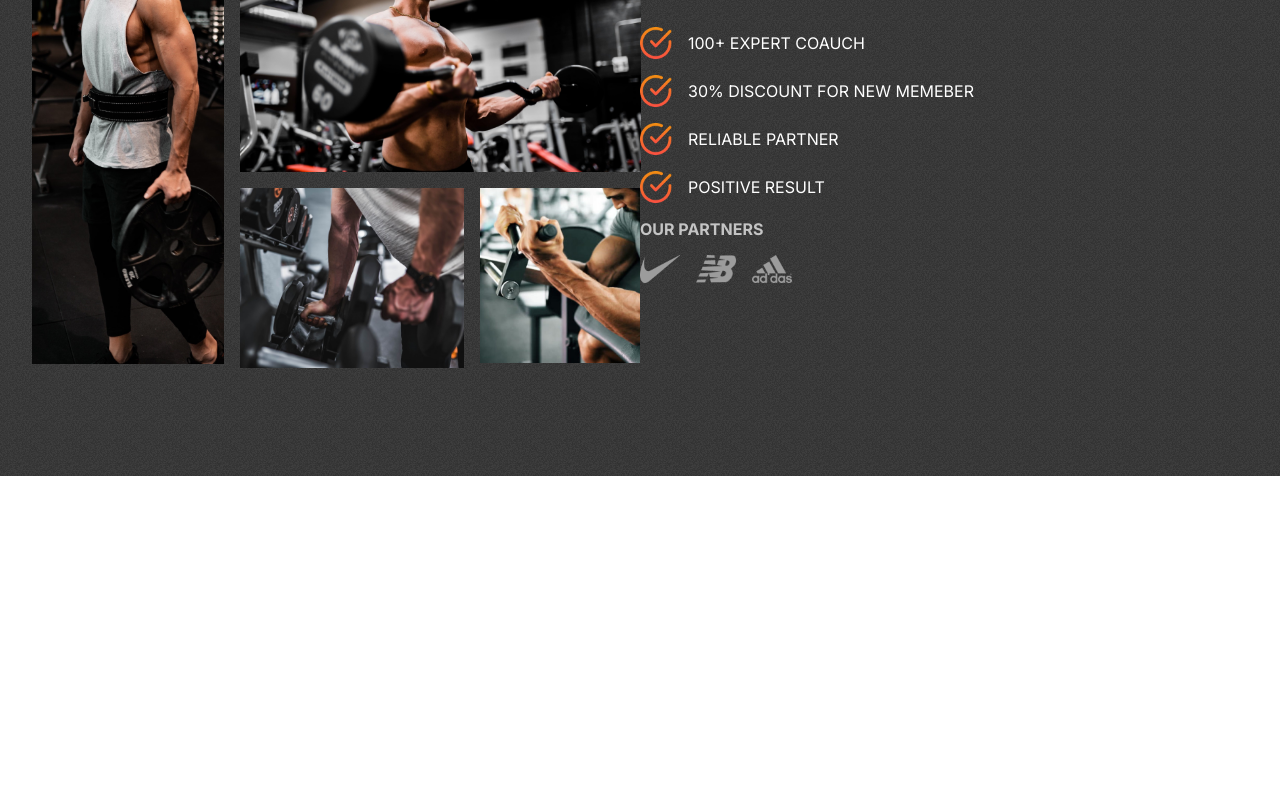
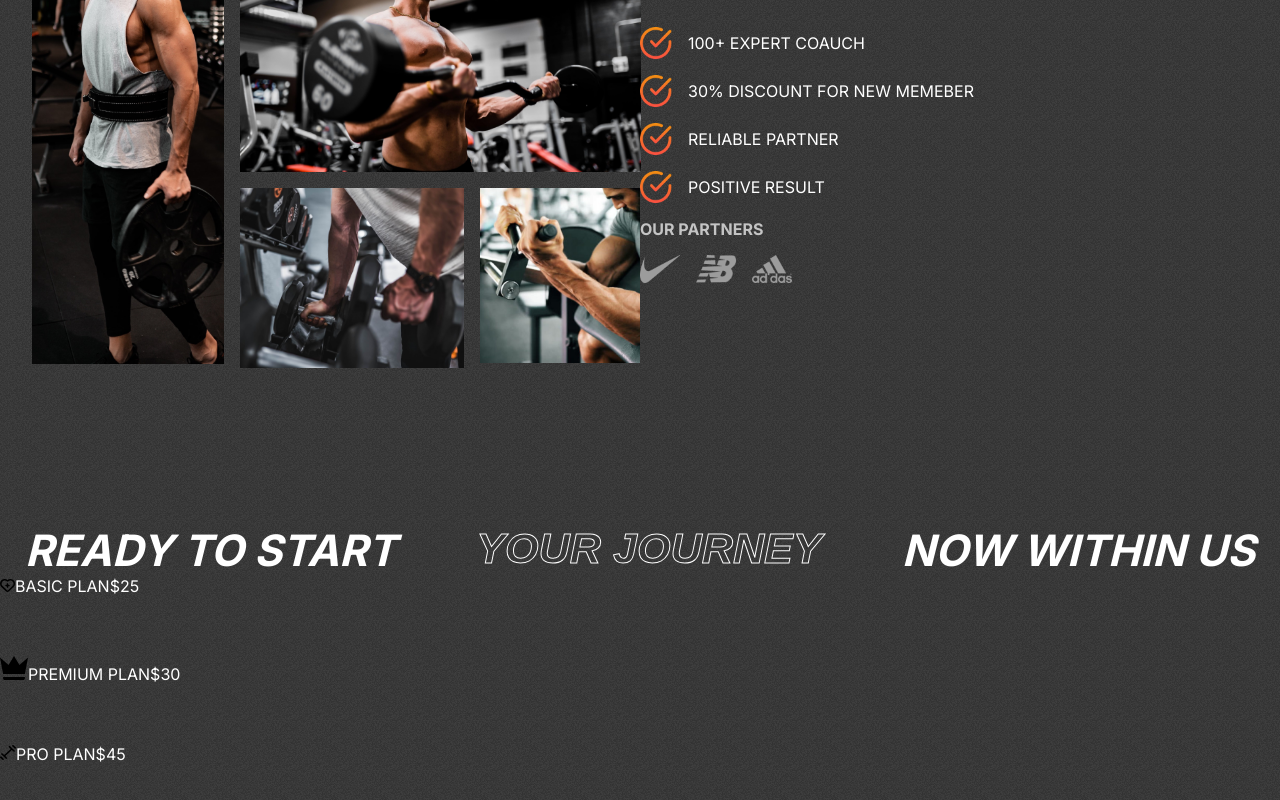
Before and after one commit to Akangbe/FitZone, a React (Create React App) app: page / in a window 1280 px wide. Shown: the part 1421-2221 px from the top of the page. Before the commit the page ends 1897 px from the top, so only its background shows below. Built offline with nearby package versions, Linux system fonts and the light colour scheme.

Commit message:
fixed bug

```diff
--- a/src/App.js
+++ b/src/App.js
@@ -5,6 +5,7 @@ import Hero from "../src/components/Hero/Hero";
 import Programs from "./components/program/program";
 // import Reasons from "./components/Process/reasons";
 import Reason from "./components/Process/Reason";
+import Plans from "./components/Plans/plans";
 // ("../src/components/program/program");
 function App() {
   return (
@@ -12,8 +13,8 @@ function App() {
       <span style={{ color: "white" }}>
         <Hero />
         <Programs />
-        {/* <Reasons /> */}
         <Reason />
+        <Plans />
       </span>
     </div>
   );
--- /dev/null
+++ b/src/components/Plans/plans.jsx
@@ -0,0 +1,47 @@
+import React from "react";
+import { plansData } from "../../data/plansData";
+import whiteTick from "../../assets/whiteTick.png"
+import "./plan.css";
+function plans(props) {
+  return (
+    <div className="plans-container">
+      <div className="programs-header">
+        <span>Ready To start</span>
+        <span className="stroke-text">Your Journey</span>
+        <span>Now within us</span>
+      </div>
+      {/* <div className="plans">
+        {plansData.map((plan, i) => {
+          <div className="plan" key={i}>
+            {plan.icon}
+            <span>{plan.name}</span>
+            <span>${plan.price}</span>
+            <div className="features"></div>
+          </div>
+        })}
+      </div> */}
+
+<div className="plans">
+  {plansData.map((plan, i) => (
+    <div className="plan" key={i}>
+      {plan.icon}
+      <span>{plan.name}</span>
+      <span>${plan.price}</span>
+      <div className="features">
+         {plan.features.map((features, i)=>
+         <div className="feature">
+          <img src="" alt="" srcset="" />
+         </div>
+         )}
+      </div>
+    </div>
+  ))}
+</div>
+
+
+
+    </div>
+  );
+}
+
+export default plans;
```
Also changed, not shown: src/components/Plans/plan.css (added).
